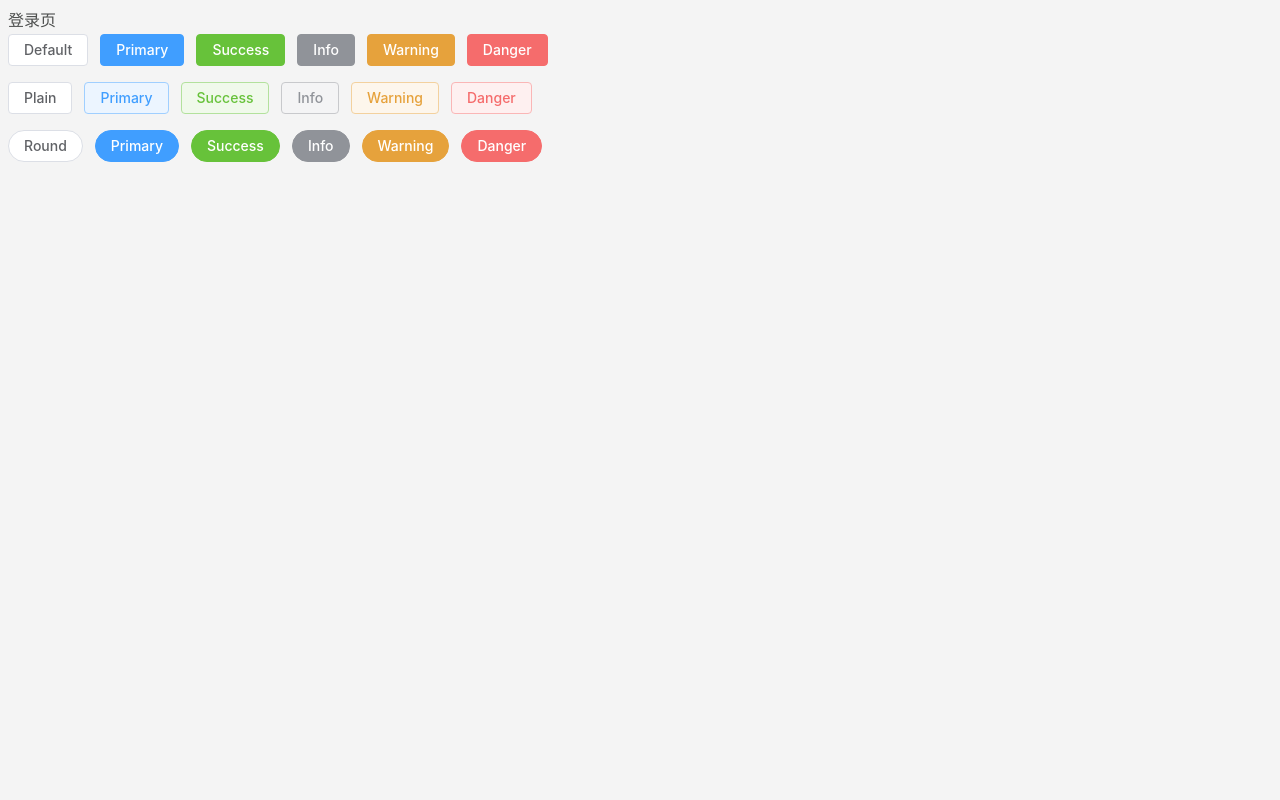
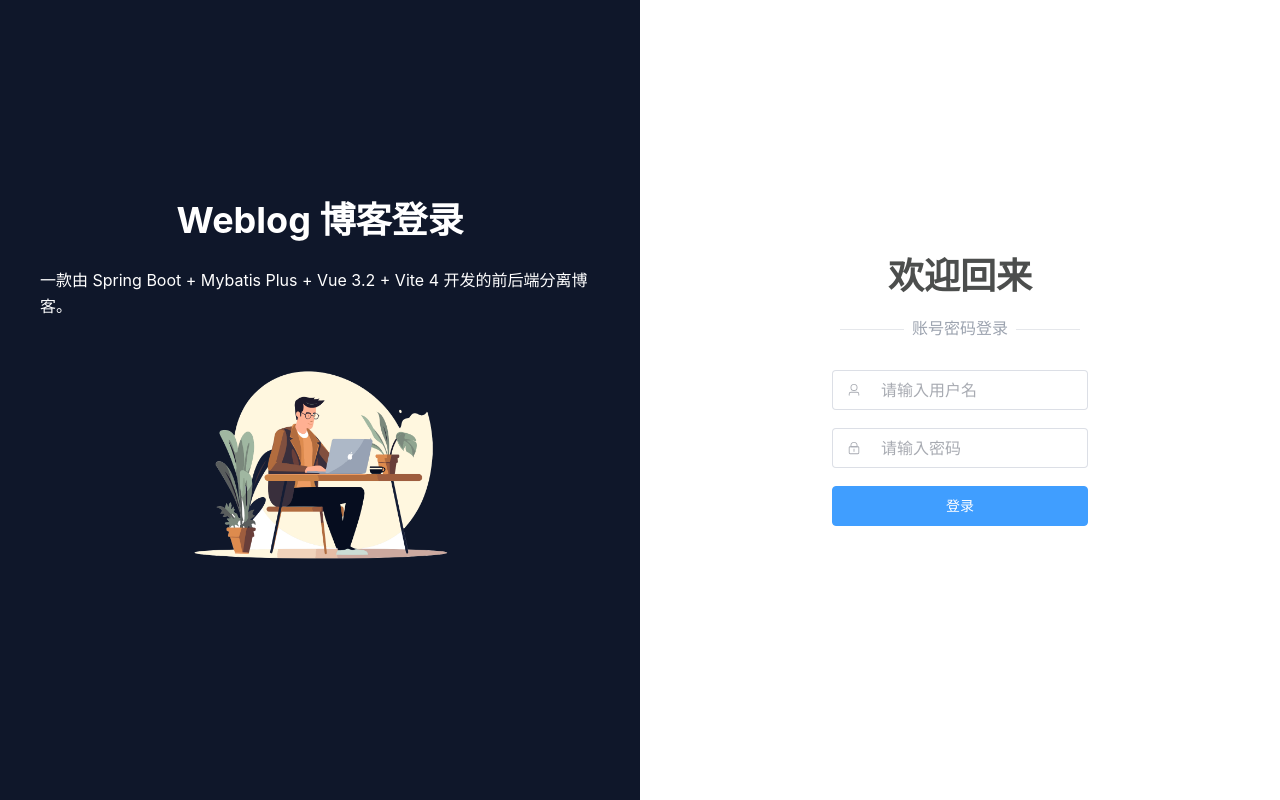
Before and after one commit to Hankrise/weblog-springboot, a Vue app in the folder weblog-vue3/: page /#/login in a window 1280 px wide. Built offline with nearby package versions, Linux system fonts and the light colour scheme.

Commit message:
5.1 登录页设计：支持响应式布局

```diff
--- a/weblog-vue3/package.json
+++ b/weblog-vue3/package.json
@@ -8,6 +8,7 @@
     "preview": "vite preview"
   },
   "dependencies": {
+    "@element-plus/icons-vue": "^2.3.1",
     "element-plus": "^2.3.9",
     "flowbite": "^1.8.1",
     "vue": "^3.3.4",
--- a/weblog-vue3/src/assets/main.css
+++ b/weblog-vue3/src/assets/main.css
@@ -9,3 +9,6 @@
     background: #f4f4f4;
     line-height: 1.6;
 }
+[type='text']:focus, [type='email']:focus, [type='url']:focus, [type='password']:focus, [type='number']:focus, [type='date']:focus, [type='datetime-local']:focus, [type='month']:focus, [type='search']:focus, [type='tel']:focus, [type='time']:focus, [type='week']:focus, [multiple]:focus, textarea:focus, select:focus {
+    box-shadow: 0 0 0 1px transparent inset!important;
+}
--- a/weblog-vue3/src/main.js
+++ b/weblog-vue3/src/main.js
@@ -4,9 +4,14 @@
 import App from '@/App.vue'
 // 导入路由
 import router from '@/router'
+// 导入 Element Plus 图标
+import * as ElementPlusIconsVue from '@element-plus/icons-vue'
 
 const app = createApp(App)
-
+// 引入图标
+for (const [key, component] of Object.entries(ElementPlusIconsVue)) {
+    app.component(key, component)
+}
 // 应用路由
 app.use(router)
 app.mount('#app')
--- a/weblog-vue3/src/pages/admin/login.vue
+++ b/weblog-vue3/src/pages/admin/login.vue
@@ -1,32 +1,50 @@
 <template>
-  <div class="p-2">
-    <h1>登录页</h1>
-    <el-row class="mb-4">
-      <el-button>Default</el-button>
-      <el-button type="primary">Primary</el-button>
-      <el-button type="success">Success</el-button>
-      <el-button type="info">Info</el-button>
-      <el-button type="warning">Warning</el-button>
-      <el-button type="danger">Danger</el-button>
-    </el-row>
-
-    <el-row class="mb-4">
-      <el-button plain>Plain</el-button>
-      <el-button type="primary" plain>Primary</el-button>
-      <el-button type="success" plain>Success</el-button>
-      <el-button type="info" plain>Info</el-button>
-      <el-button type="warning" plain>Warning</el-button>
-      <el-button type="danger" plain>Danger</el-button>
-    </el-row>
-
-    <el-row class="mb-4">
-      <el-button round>Round</el-button>
-      <el-button type="primary" round>Primary</el-button>
-      <el-button type="success" round>Success</el-button>
-      <el-button type="info" round>Info</el-button>
-      <el-button type="warning" round>Warning</el-button>
-      <el-button type="danger" round>Danger</el-button>
-    </el-row>
-
+  <!-- 使用 grid 网格布局，并指定列数为 2，高度占满全屏 -->
+  <div class="grid grid-cols-2 h-screen">
+    <!-- 默认先适配移动端，占两列，order 用于指定排列顺序，md 用于适配非移动端（PC 端）；背景色为黑色 -->
+    <div class="col-span-2 order-2 p-10 md:col-span-1 md:order-1 bg-slate-900">
+      <!-- 指定为 flex 布局，并设置为屏幕垂直水平居中，高度为 100% -->
+      <div class="flex justify-center items-center h-full flex-col">
+        <h2 class="font-bold text-4xl mb-7 text-white">Weblog 博客登录</h2>
+        <p class="text-white">一款由 Spring Boot + Mybatis Plus + Vue 3.2 + Vite 4 开发的前后端分离博客。</p>
+        <!-- 指定图片宽度为父级元素的 1/2 -->
+        <img src="@/assets/developer.png" class="w-1/2">
+      </div>
+    </div>
+    <div class="col-span-2 order-1 md:col-span-1 md:order-2 bg-white">
+      <!-- flex-col 用于指定子元素垂直排列 -->
+      <div class="flex justify-center items-center h-full flex-col">
+        <!-- 大标题，设置字体粗细、大小、下边距 -->
+        <h1 class="font-bold text-4xl mb-5">欢迎回来</h1>
+        <!-- 设置 flex 布局，内容垂直水平居中，文字颜色，以及子内容水平方向 x 轴间距 -->
+        <div class="flex items-center justify-center mb-7 text-gray-400 space-x-2">
+          <!-- 左边横线，高度为 1px, 宽度为 16，背景色设置 -->
+          <span class="h-[1px] w-16 bg-gray-200"></span>
+          <span>账号密码登录</span>
+          <!-- 右边横线 -->
+          <span class="h-[1px] w-16 bg-gray-200"></span>
+        </div>
+        <!-- 引入 Element Plus 表单组件，移动端设置宽度为 5/6，PC 端设置为 2/5 -->
+        <el-form class="w-5/6 md:w-2/5">
+          <el-form-item>
+            <!-- 输入框组件 -->
+            <el-input size="large" placeholder="请输入用户名" :prefix-icon="User" clearable/>
+          </el-form-item>
+          <el-form-item>
+            <!-- 密码框组件 -->
+            <el-input size="large" type="password" placeholder="请输入密码" :prefix-icon="Lock" clearable/>
+          </el-form-item>
+          <el-form-item>
+            <!-- 登录按钮，宽度设置为 100% -->
+            <el-button class="w-full" size="large" type="primary">登录</el-button>
+          </el-form-item>
+        </el-form>
+      </div>
+    </div>
   </div>
 </template>
+
+<script setup>
+// 引入 Element Plus 中的用户、锁图标
+import { User, Lock } from '@element-plus/icons-vue'
+</script>
```
Also changed, not shown: weblog-vue3/src/assets/developer.png (added), 1 other file (tests, documents, lock files or other folders).
